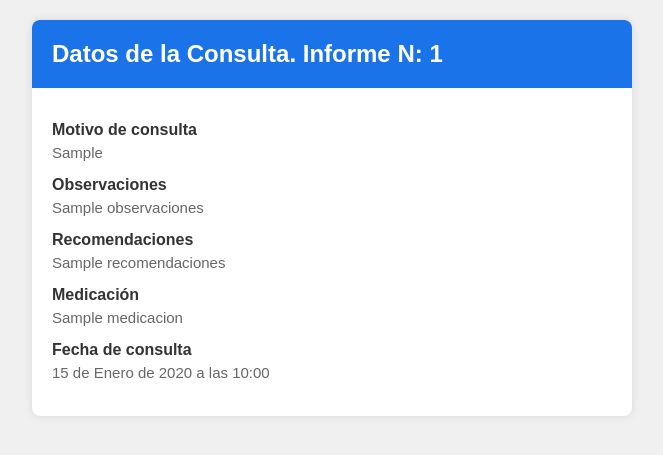
After one commit to ejp16/pneumonia-detection, a Django app: template pneumonia_detection/usuario/templates/informe.html in a window 1280 px wide. The commit adds this page. Shown: the top 455 px of the page, without its empty margins (308-971 px from the left). Run offline with Django 5.2, Linux system fonts and the light colour scheme; the template is opened without the code that fills it: most values are stand-ins (such as "Sample title", 1, 10 or a date in 2020); some libraries are stand-ins or nearby versions.

Commit message:
Impresion de los informes

```diff
--- /dev/null
+++ b/pneumonia_detection/usuario/templates/informe.html
@@ -0,0 +1,80 @@
+<!DOCTYPE html>
+<html lang="es">
+<head>
+    <meta charset="UTF-8">
+    <meta name="viewport" content="width=device-width, initial-scale=1.0">
+    <title>Datos de la Consulta</title>
+    <style>
+        body {
+            font-family: Arial, sans-serif;
+            background-color: #f0f0f0;
+            margin: 0;
+            padding: 20px;
+        }
+        .container {
+            max-width: 600px;
+            margin: 0 auto;
+            background-color: white;
+            border-radius: 8px;
+            overflow: hidden;
+            box-shadow: 0 0 10px rgba(0,0,0,0.1);
+        }
+        .header {
+            background-color: #1a73e8;
+            color: white;
+            padding: 20px;
+        }
+        .header h1 {
+            margin: 0;
+            font-size: 24px;
+        }
+        .content {
+            padding: 20px;
+        }
+        .field {
+            margin-bottom: 15px;
+        }
+        .field h2 {
+            font-size: 16px;
+            color: #333;
+            margin-bottom: 5px;
+        }
+        .field p {
+            margin: 0;
+            color: #666;
+        }
+        p{
+            font-size: 15px;
+        }
+    </style>
+</head>
+<body>
+    <div class="container">
+        <div class="header">
+            <h1>Datos de la Consulta. Informe N: {{ id }}</h1>
+        </div>
+        <div class="content">
+            <div class="field">
+                <h2>Motivo de consulta</h2>
+                <p>{{ motivo_consulta }}</p>
+            </div>
+            <div class="field">
+                <h2>Observaciones</h2>
+                <p>{{ observaciones }}</p>
+            </div>
+            <div class="field">
+                <h2>Recomendaciones</h2>
+                <p>{{ recomendaciones }}</p>
+            </div>
+            <div class="field">
+                <h2>Medicación</h2>
+                <p>{{ medicacion }}</p>
+            </div>
+            <div class="field">
+                <h2>Fecha de consulta</h2>
+                <p>{{ fecha_consulta }}</p>
+            </div>
+        </div>
+    </div>
+</body>
+</html>
--- a/pneumonia_detection/usuario/urls.py
+++ b/pneumonia_detection/usuario/urls.py
@@ -15,6 +15,7 @@ urlpatterns = [
     path('editar_antecedentes/<int:pk>', views.EditarAntecedentes.as_view(), name='editar_antecedentes'),
     path('registrar_analisis/<int:pk>', views.RegistrarAnalisis.as_view(), name='registrar_analisis'),
     path('registrar_informe/<int:pk>', views.RegistrarInforme.as_view(), name='registrar_informe'),
+    path('descargar/<int:pk>', views.DescargarInforme.as_view(), name='descargar'),
 
     path('mis_informes/<int:pk_paciente>/<int:pk_medico>', views.MisInformes.as_view(), name='mis_informes'),
 
```
Also changed, not shown: pneumonia_detection/usuario/templates/informes_paciente.html (+7 -0 lines), pneumonia_detection/usuario/templates/ver_paciente.html (+8 -1 lines), pneumonia_detection/usuario/utils.py (+15 -0 lines), pneumonia_detection/usuario/views.py (+23 -3 lines).
